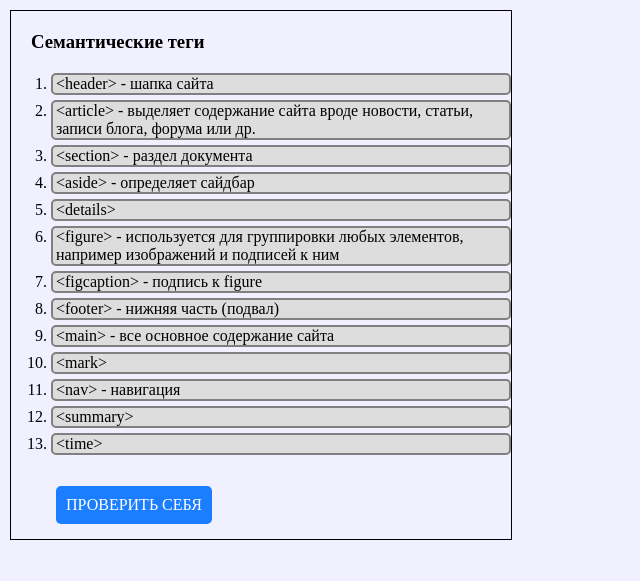
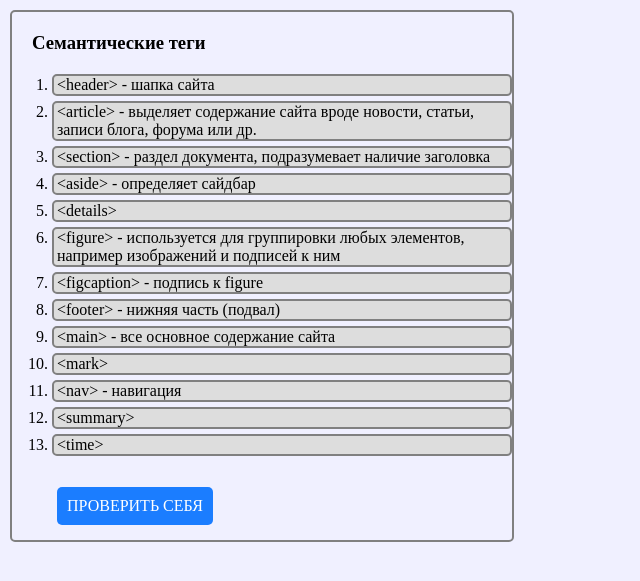
Before and after one commit to k34r/MySite, a PHP site: page /html in a window 1280 px wide. Shown: the part 60-641 px from the top of the page, without its empty margins (0-640 px from the left). Run offline with PHP 8.4, Linux system fonts and the light colour scheme.

Commit message:
modified

```diff
--- a/CSS/my.css
+++ b/CSS/my.css
@@ -102,7 +102,7 @@ li {
 }
 
 .container_en-word {
-	height: 30px;
+	height: 50px;
 }
 
 .container_user {
@@ -157,7 +157,8 @@ li {
 }
 
 .semantic_tag {
-	border: 1px solid black;
+	border: 2px solid gray;
+	border-radius: 5px;
 	width: 500px;
 	margin: 10px;
 }
--- a/Pages/HTML/HTML.php
+++ b/Pages/HTML/HTML.php
@@ -12,7 +12,7 @@
 	<ol class="semantic_tag_list">
 		<li class="semantic_item">&ltheader&gt - шапка сайта</li>
 		<li class="semantic_item">&ltarticle&gt -  выделяет содержание сайта вроде новости, статьи, записи блога, форума или др.</li>
-		<li class="semantic_item">&ltsection&gt - раздел документа</li>
+		<li class="semantic_item">&ltsection&gt - раздел документа, подразумевает наличие заголовка</li>
 		<li class="semantic_item">&ltaside&gt - определяет сайдбар</li>
 		<li class="semantic_item">&ltdetails&gt</li>
 		<li class="semantic_item">&ltfigure&gt - используется для группировки любых элементов, например изображений и подписей к ним</li>
```
